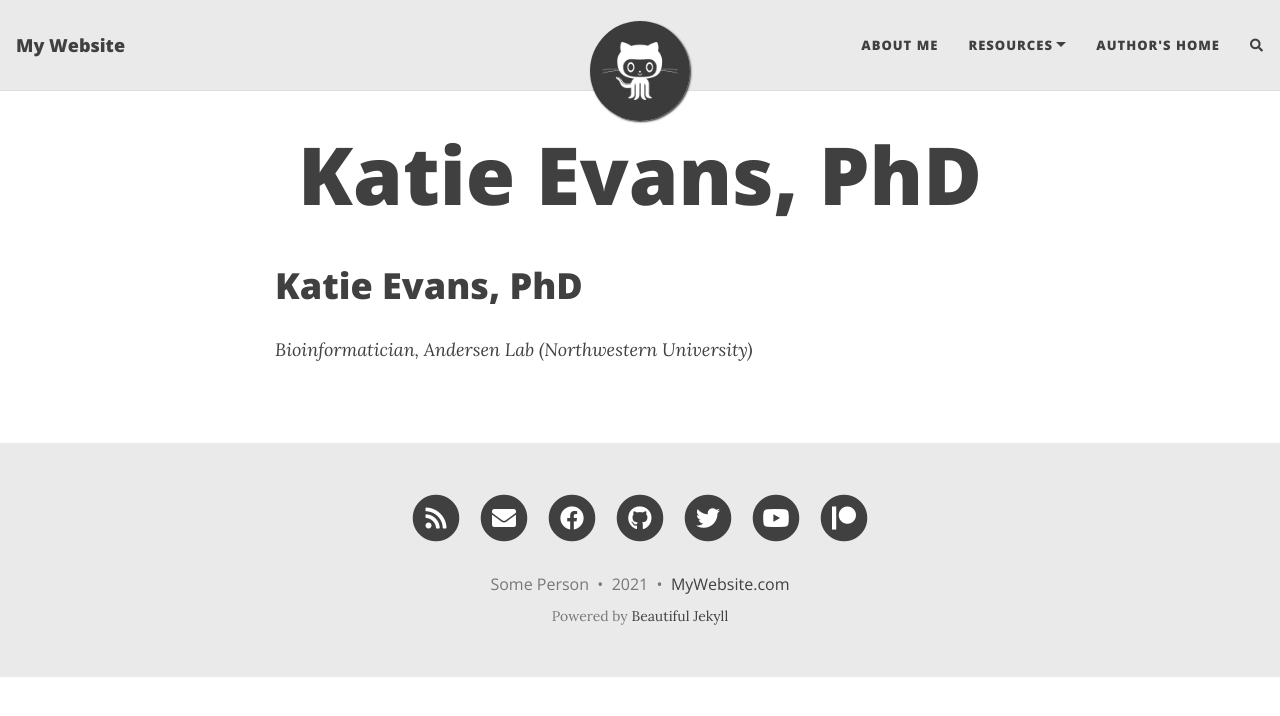
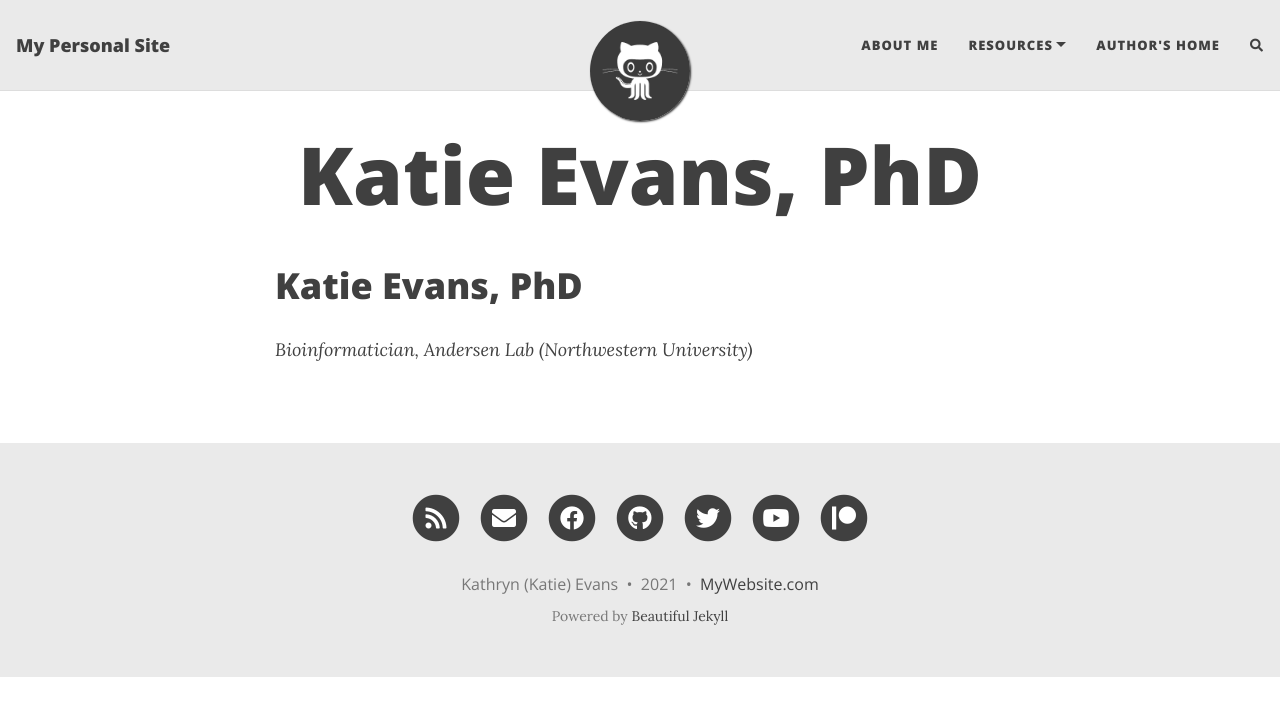
Before and after one commit to katiesevans/katiesevans.github.io, a Jekyll site: the page built from index.md, in a window 1280 px wide. Shown: the top 716 px of the page. Built offline with Jekyll 4.4.1, drawn with Linux system fonts in a browser that asks for light colours; nearby versions of some CDN libraries; our own code applies the rules of GitHub Pages for plain Markdown files; the list of posts is cut into pages by our own code; comment, search, counter and statistics services are not loaded.

Commit message:
add title and name

```diff
--- a/_config.yml
+++ b/_config.yml
@@ -6,10 +6,10 @@
 # --- Required options --- #
 
 # Name of website
-title: My Website
+title: My Personal Site
 
 # Your name to show in the footer
-author: Some Person
+author: Kathryn (Katie) Evans
 
 # --- List of links in the navigation bar --- #
 
```
